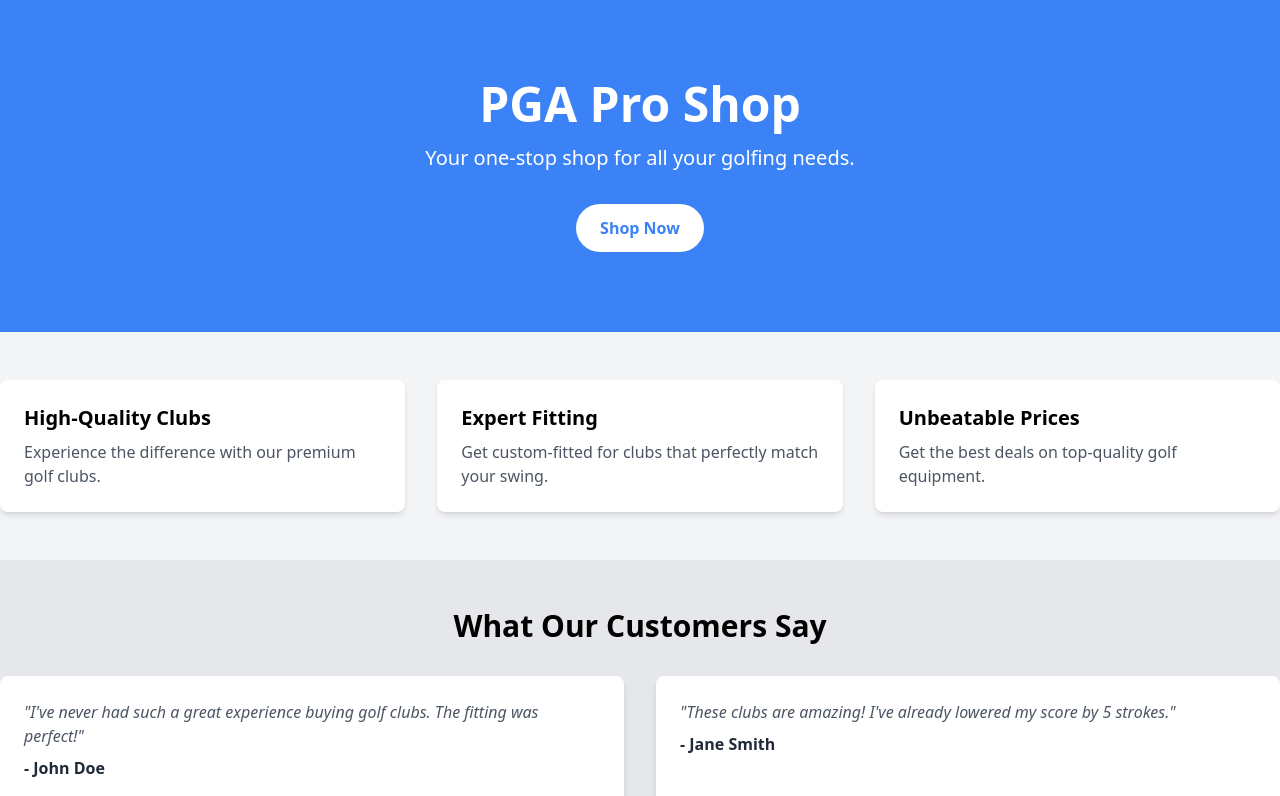
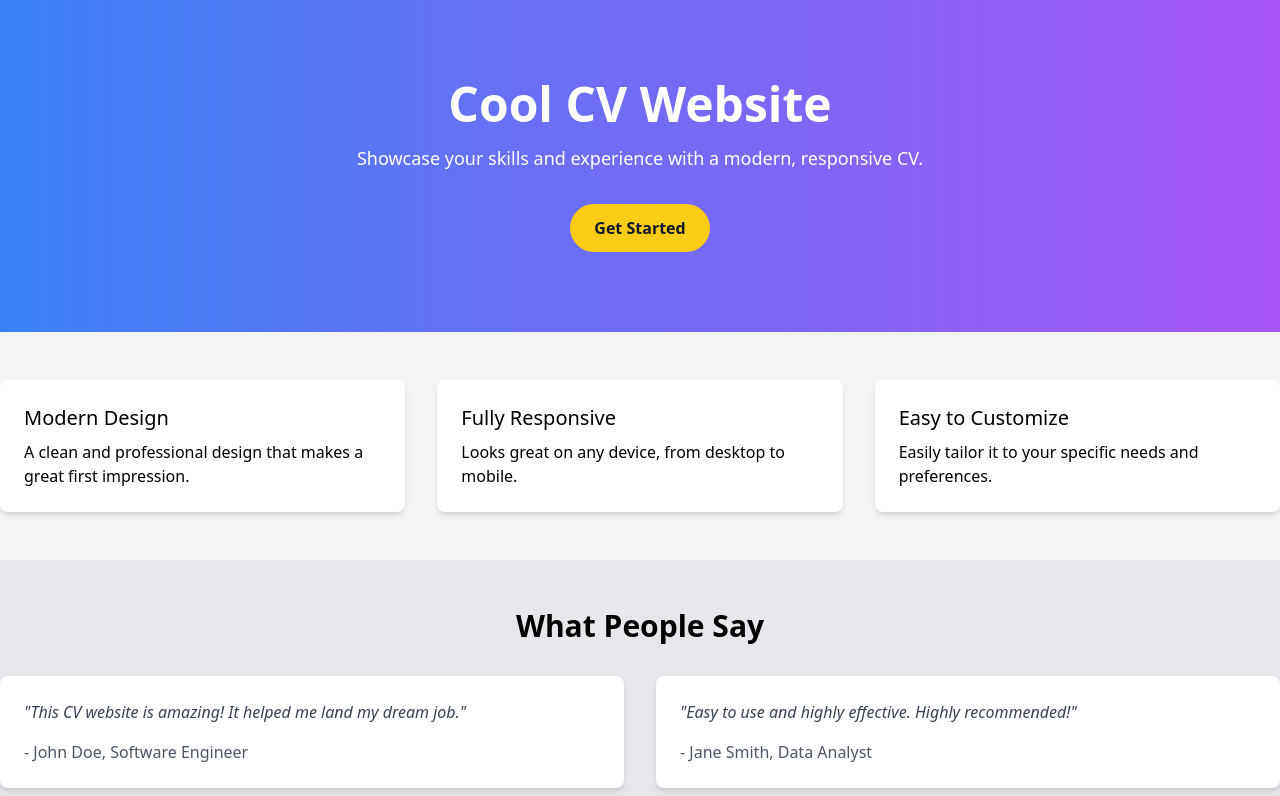
Before and after one commit to samuelforrest/nextjs-lp-boilerplate, a Next.js app: page / in a window 1280 px wide. Shown: the top 796 px of the page. Built offline with nearby package versions, Linux system fonts and the light colour scheme.

Commit message:
feat: AI generated initial landing page code

```diff
--- a/src/app/page.tsx
+++ b/src/app/page.tsx
@@ -2,35 +2,37 @@
 
 const LandingPage: React.FC = () => {
   return (
-    <div className="bg-gray-100">
-      {/* Google Fonts (add these links to your HTML head) */}
-      {/* <link rel="preconnect" href="https://fonts.googleapis.com" />
-      <link rel="preconnect" href="https://fonts.gstatic.com" crossorigin />
-      <link href="https://fonts.googleapis.com/css2?family=Montserrat:wght@700&family=Inter:wght@400;700&display=swap" rel="stylesheet" /> */}
+    <div className="bg-gray-100 font-inter">
+      {/* Add Google Font links in your HTML head: */}
+      {/* <link rel="preconnect" href="https://fonts.googleapis.com"> */}
+      {/* <link rel="preconnect" href="https://fonts.gstatic.com" crossorigin> */}
+      {/* <link href="https://fonts.googleapis.com/css2?family=Montserrat:wght@700&family=Inter:wght@400;700&display=swap" rel="stylesheet"> */}
 
       {/* Hero Section */}
-      <section className="bg-blue-500 text-white py-20">
+      <section className="bg-gradient-to-r from-blue-500 to-purple-500 text-white py-20">
         <div className="container mx-auto text-center">
-          <h1 className="text-5xl font-montserrat font-bold mb-4 animate-fade-in">PGA Pro Shop</h1>
-          <p className="text-xl font-inter mb-8 animate-fade-in">Your one-stop shop for all your golfing needs.</p>
-          <button className="bg-white text-blue-500 py-3 px-6 rounded-full font-bold hover:bg-blue-100 animate-fade-in">Shop Now</button>
+          <h1 className="text-5xl font-montserrat font-bold mb-4 animate-fade-in">Cool CV Website</h1>
+          <p className="text-lg mb-8 animate-fade-in">Showcase your skills and experience with a modern, responsive CV.</p>
+          <button className="bg-yellow-400 hover:bg-yellow-500 text-gray-900 font-bold py-3 px-6 rounded-full animate-fade-in">Get Started</button>
         </div>
       </section>
 
       {/* Feature Sections */}
       <section className="py-12">
-        <div className="container mx-auto grid grid-cols-1 md:grid-cols-3 gap-8">
-          <div className="bg-white p-6 rounded-lg shadow-md animate-fade-in">
-            <h2 className="text-xl font-inter font-bold mb-2">High-Quality Clubs</h2>
-            <p className="text-gray-600 font-inter">Experience the difference with our premium golf clubs.</p>
-          </div>
-          <div className="bg-white p-6 rounded-lg shadow-md animate-fade-in">
-            <h2 className="text-xl font-inter font-bold mb-2">Expert Fitting</h2>
-            <p className="text-gray-600 font-inter">Get custom-fitted for clubs that perfectly match your swing.</p>
-          </div>
-          <div className="bg-white p-6 rounded-lg shadow-md animate-fade-in">
-            <h2 className="text-xl font-inter font-bold mb-2">Unbeatable Prices</h2>
-            <p className="text-gray-600 font-inter">Get the best deals on top-quality golf equipment.</p>
+        <div className="container mx-auto">
+          <div className="grid grid-cols-1 md:grid-cols-3 gap-8">
+            <div className="bg-white p-6 rounded-lg shadow-md animate-fade-in">
+              <h3 className="text-xl font-medium mb-2">Modern Design</h3>
+              <p>A clean and professional design that makes a great first impression.</p>
+            </div>
+            <div className="bg-white p-6 rounded-lg shadow-md animate-fade-in">
+              <h3 className="text-xl font-medium mb-2">Fully Responsive</h3>
+              <p>Looks great on any device, from desktop to mobile.</p>
+            </div>
+            <div className="bg-white p-6 rounded-lg shadow-md animate-fade-in">
+              <h3 className="text-xl font-medium mb-2">Easy to Customize</h3>
+              <p>Easily tailor it to your specific needs and preferences.</p>
+            </div>
           </div>
         </div>
       </section>
@@ -38,15 +40,15 @@
       {/* Testimonials Section */}
       <section className="py-12 bg-gray-200">
         <div className="container mx-auto">
-          <h2 className="text-3xl font-montserrat font-bold text-center mb-8">What Our Customers Say</h2>
+          <h2 className="text-3xl font-montserrat font-bold text-center mb-8">What People Say</h2>
           <div className="grid grid-cols-1 md:grid-cols-2 gap-8">
             <div className="bg-white p-6 rounded-lg shadow-md animate-fade-in">
-              <p className="text-gray-600 italic font-inter">"I've never had such a great experience buying golf clubs. The fitting was perfect!"</p>
-              <p className="text-gray-800 font-bold mt-2 font-inter"> - John Doe</p>
+              <p className="text-gray-700 italic mb-4">"This CV website is amazing! It helped me land my dream job." </p>
+              <p className="text-gray-600">- John Doe, Software Engineer</p>
             </div>
             <div className="bg-white p-6 rounded-lg shadow-md animate-fade-in">
-              <p className="text-gray-600 italic font-inter">"These clubs are amazing! I've already lowered my score by 5 strokes."</p>
-              <p className="text-gray-800 font-bold mt-2 font-inter"> - Jane Smith</p>
+              <p className="text-gray-700 italic mb-4">"Easy to use and highly effective.  Highly recommended!"</p>
+              <p className="text-gray-600">- Jane Smith, Data Analyst</p>
             </div>
           </div>
         </div>
@@ -55,8 +57,8 @@
       {/* CTA Section */}
       <section className="bg-blue-500 text-white py-8">
         <div className="container mx-auto text-center">
-          <p className="text-xl font-inter mb-4">Ready to improve your game?</p>
-          <button className="bg-white text-blue-500 py-3 px-6 rounded-full font-bold hover:bg-blue-100">Contact Us</button>
+          <p className="text-lg mb-4">Ready to create your stunning CV?</p>
+          <button className="bg-yellow-400 hover:bg-yellow-500 text-gray-900 font-bold py-3 px-6 rounded-full">Create Your CV</button>
         </div>
       </section>
     </div>
```
